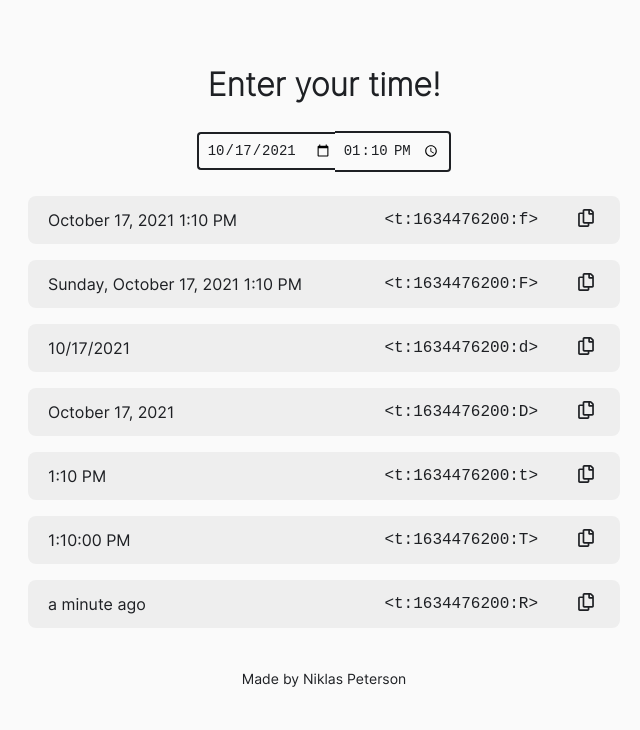
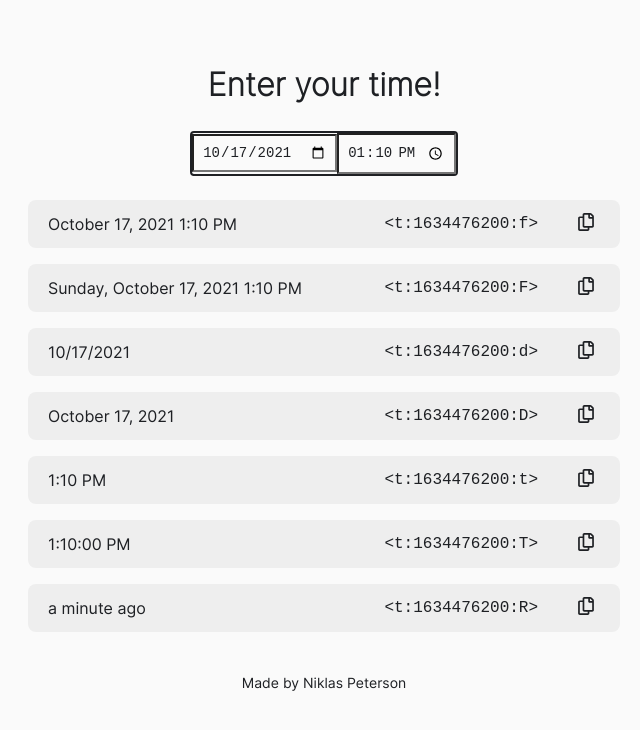
Before and after one commit to NiklasPeterson/timestamps, a Next.js app: page / in a window 1280 px wide. Shown: the top 730 px of the page, without its empty margins (316-956 px from the left). Built offline with nearby package versions, Linux system fonts and the light colour scheme.

Commit message:
Adjusting Datepicker

```diff
--- a/components/Datepicker.jsx
+++ b/components/Datepicker.jsx
@@ -13,6 +13,7 @@ const Datepicker = props => {
   }, [date, time]);
 
   return (
+    <ScDateWrapper>
       <ScDatepicker>
           <ScInput
             label="Date"
@@ -29,35 +30,43 @@ const Datepicker = props => {
             InputLabelProps={{ shrink: true }}
           />
       </ScDatepicker>
+    </ScDateWrapper>
   );
 
 }
 
 export default Datepicker;
 
+const ScDateWrapper = styled.div`
+  display: flex;
+  justify-content: center;
+  align-items: center;
+`;
 const ScDatepicker = styled.div`
   text-align:center;
+  border: 2px solid var(--color-text);
+  margin-bottom: 24px;
+  border-radius: 4px;
 `;
 
 const ScInput = styled.input`
 	background: var(--color-background);
   color: var(--color-text);
-	border: 2px solid var(--color-text);
+	// border: 2px solid var(--color-text);
 	box-shadow: none;
 	padding: 8px;
   font-size: 14px;
-	border-radius: 4px;
-  margin-bottom: 24px;
+  margin: 0;
 
 &:first-child {
-  border-radius: 4px 0 0 4px;
-  margin-right: -2.5px;
-  border-right: 0;
+  // border-radius: 4px 0 0 4px;
+  // margin-right: -2.5px;
+  // border-right: 0;
 }
 
 &:last-child {
-  margin-left: -2.5px;
-  border-radius: 0 4px 4px 0;
-  border-left: 0;
+  // margin-left: -2.5px;
+  // border-radius: 0 4px 4px 0;
+  // border-left: 0;
 }
 `;
```
Lines whose indentation alone changed are shown as unchanged.
